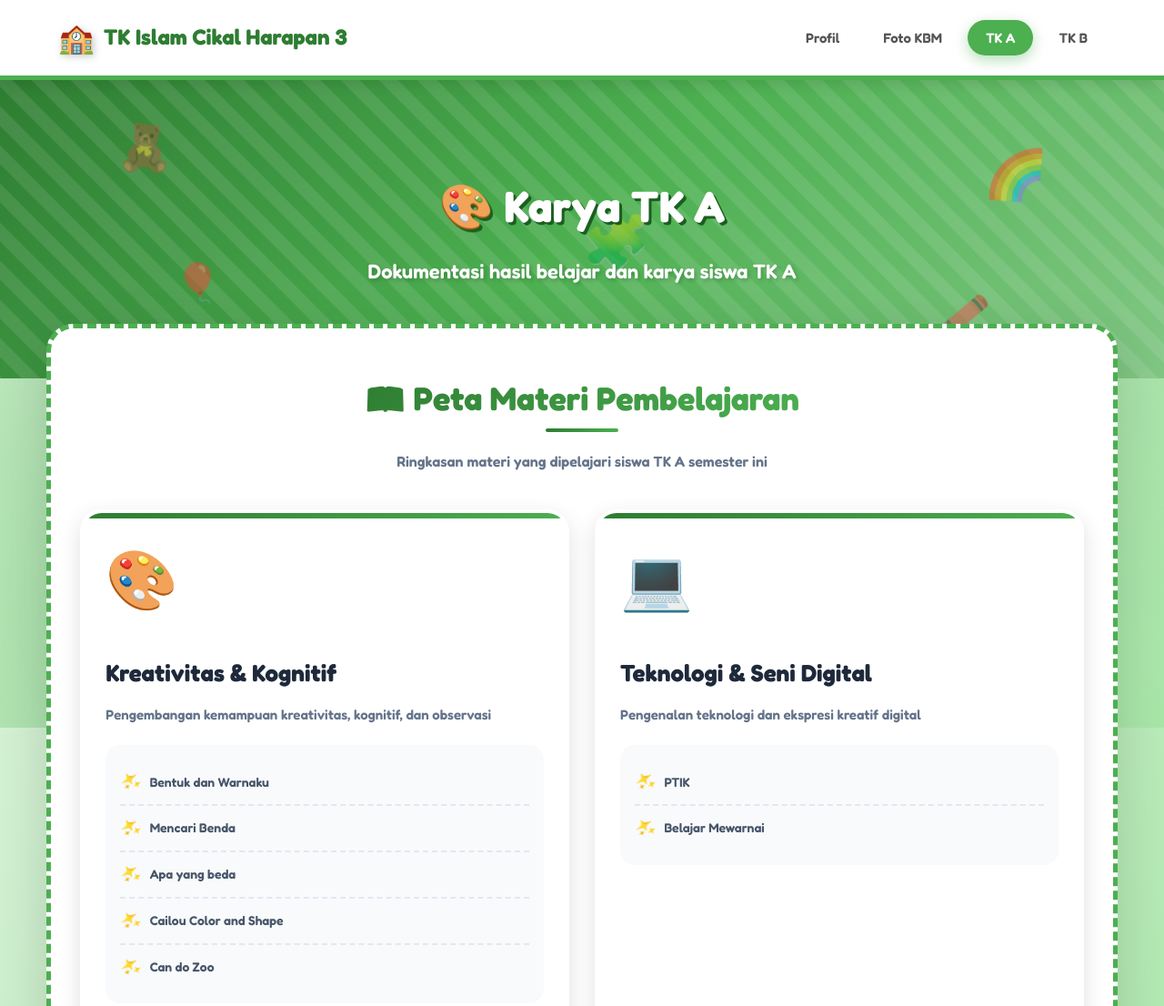
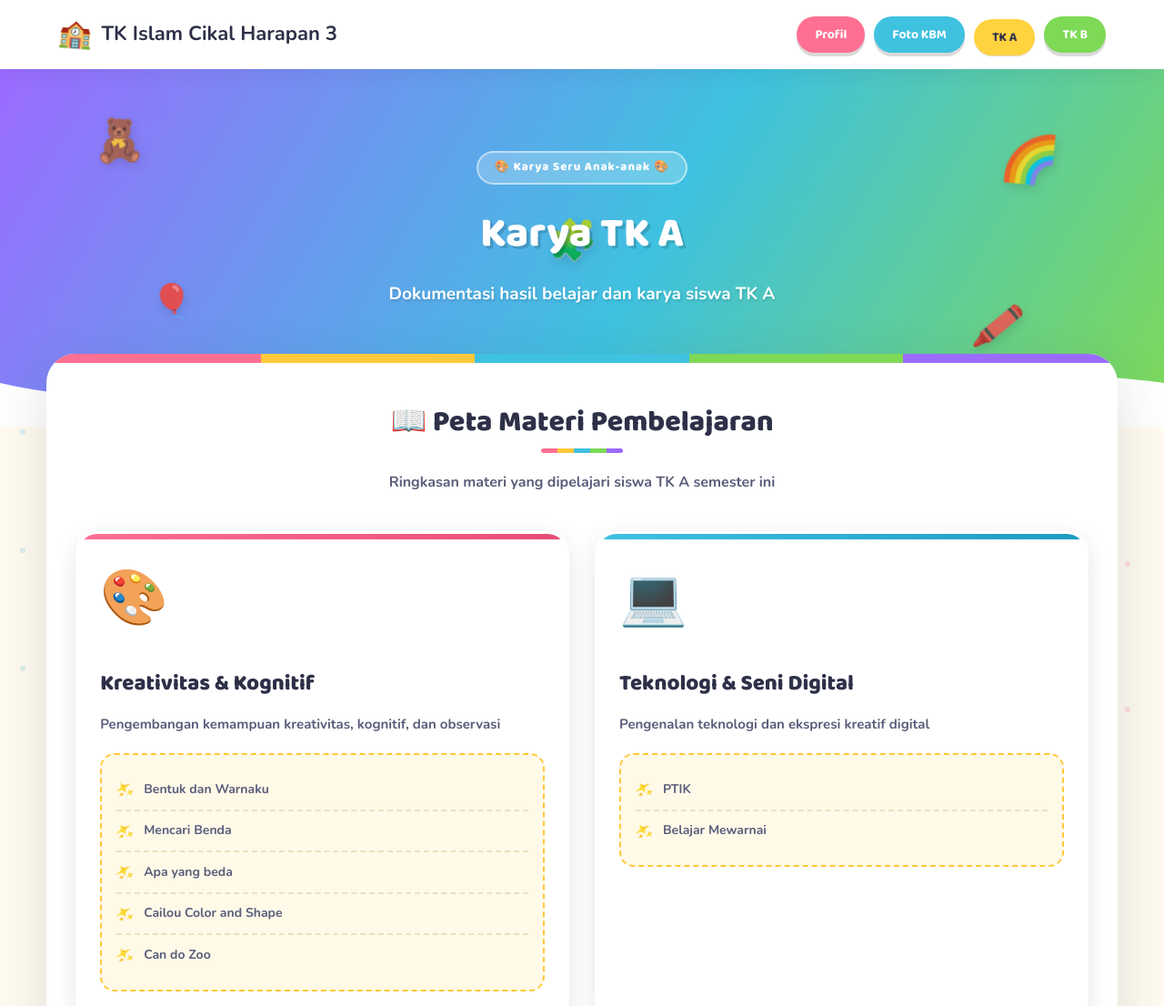
Before and after one commit to galihyogaswara/LaporanTKCikalHarapan3, a plain HTML site: page tka.html in a window 1280 px wide. Shown: the top 1106 px of the page at 91% size. Drawn offline with nearby package versions, Linux system fonts and the light colour scheme.

Commit message:
Update tka.html

```diff
--- a/tka.html
+++ b/tka.html
@@ -6,32 +6,53 @@
   <title>Karya TK A - TK Cikal Harapan 3</title>
   <link rel="preconnect" href="https://fonts.googleapis.com">
   <link rel="preconnect" href="https://fonts.gstatic.com" crossorigin>
-  <link href="https://fonts.googleapis.com/css2?family=Fredoka:wght@400;500;600;700&display=swap" rel="stylesheet">
+  <link href="https://fonts.googleapis.com/css2?family=Baloo+2:wght@500;600;700;800&family=Nunito:wght@400;600;700;800;900&display=swap" rel="stylesheet">
   <style>
-    /* ===== GLOBAL ===== */
-    * {box-sizing:border-box;margin:0;padding:0}
-    body {
-      font-family:'Fredoka', 'Comic Sans MS', 'Segoe UI', Tahoma, Geneva, Verdana, sans-serif;
-      background:linear-gradient(135deg, #d4f1d4 0%, #a8e6a8 100%);
-      background-attachment:fixed;
-      color:#333;
-      line-height:1.6;
-      scroll-behavior:smooth;
-      position:relative;
+    /* ===== TOKENS ===== */
+    :root{
+      --yellow:#FFC93C;
+      --yellow-dark:#F5A623;
+      --blue:#3FC1E0;
+      --blue-dark:#1E9BC2;
+      --pink:#FF6F91;
+      --pink-dark:#E84C77;
+      --green:#7ED957;
+      --green-dark:#4CAF50;
+      --purple:#9B6BFF;
+      --purple-dark:#7A4FE0;
+      --cream:#FFFBF0;
+      --ink:#2D3047;
+      --ink-soft:#5A5D7A;
     }
 
-    /* Floating shapes background */
+    * {box-sizing:border-box;margin:0;padding:0}
+    html{scroll-behavior:smooth}
+    body {
+      font-family:'Nunito', 'Segoe UI', Tahoma, Geneva, Verdana, sans-serif;
+      background:var(--cream);
+      color:var(--ink);
+      line-height:1.6;
+      position:relative;
+      overflow-x:hidden;
+    }
+
+    h1,h2,h3,.brand,.badge,.stat-number{
+      font-family:'Baloo 2','Fredoka','Comic Sans MS',sans-serif;
+    }
+
+    /* confetti dot background */
     body::before {
       content:"";
       position:fixed;
-      top:0;
-      left:0;
-      width:100%;
-      height:100%;
+      inset:0;
       background-image:
-        radial-gradient(circle at 20% 80%, rgba(76, 175, 80, 0.3) 0%, transparent 50%),
-        radial-gradient(circle at 80% 20%, rgba(129, 199, 132, 0.3) 0%, transparent 50%),
-        radial-gradient(circle at 40% 40%, rgba(165, 214, 167, 0.3) 0%, transparent 50%);
+        radial-gradient(circle, var(--yellow) 3px, transparent 3px),
+        radial-gradient(circle, var(--pink) 3px, transparent 3px),
+        radial-gradient(circle, var(--blue) 3px, transparent 3px),
+        radial-gradient(circle, var(--green) 3px, transparent 3px);
+      background-size: 140px 140px, 160px 160px, 130px 130px, 150px 150px;
+      background-position: 0 0, 40px 60px, 90px 20px, 20px 100px;
+      opacity:.18;
       pointer-events:none;
       z-index:0;
     }
@@ -43,8 +64,7 @@
       position:sticky;
       top:0;
       z-index:100;
-      box-shadow:0 4px 15px rgba(0,0,0,.1);
-      border-bottom:5px solid #4CAF50;
+      box-shadow:0 4px 20px rgba(45,48,71,.08);
     }
     .nav-container {
       max-width:1200px;
@@ -52,114 +72,115 @@
       display:flex;
       justify-content:space-between;
       align-items:center;
-      padding:16px 24px;
+      padding:14px 24px;
+      gap:16px;
+      flex-wrap:wrap;
     }
     .nav-brand {
-      font-size:24px;
+      font-size:22px;
       font-weight:700;
-      color:#2E7D32;
+      color:var(--ink);
       display:flex;
       align-items:center;
       gap:10px;
+      white-space:nowrap;
     }
-    .nav-brand::before {
-      content:"🏫";
-      font-size:32px;
-      filter:drop-shadow(2px 2px 4px rgba(0,0,0,0.2));
+    .nav-brand .emoji {
+      font-size:30px;
+      display:inline-block;
+      animation:wiggle 3s ease-in-out infinite;
+    }
+    @keyframes wiggle{
+      0%,100%{transform:rotate(-8deg)}
+      50%{transform:rotate(8deg)}
     }
     nav ul {
       list-style:none;
       display:flex;
-      gap:8px;
+      gap:10px;
+      flex-wrap:wrap;
     }
     nav a {
-      color:#555;
+      color:#fff;
       text-decoration:none;
-      padding:10px 20px;
+      padding:9px 20px;
       border-radius:25px;
-      font-weight:600;
-      font-size:15px;
-      transition:all .3s ease;
-      position:relative;
+      font-weight:700;
+      font-size:14px;
+      font-family:'Baloo 2',sans-serif;
+      transition:all .25s ease;
+      display:inline-block;
+      box-shadow:0 4px 0 rgba(0,0,0,.15);
     }
-    nav a:hover {
-      background:#81C784;
-      color:#fff;
-      transform:translateY(-3px) scale(1.05);
-      box-shadow:0 5px 15px rgba(129, 199, 132, 0.4);
-    }
-    nav a.active {
-      background:#4CAF50;
-      color:#fff;
-      box-shadow:0 5px 15px rgba(76, 175, 80, 0.4);
+    nav li:nth-child(1) a{background:var(--pink)}
+    nav li:nth-child(2) a{background:var(--blue)}
+    nav li:nth-child(3) a{background:var(--yellow); color:var(--ink)}
+    nav li:nth-child(4) a{background:var(--green)}
+    nav a:hover, nav a.active {
+      transform:translateY(3px);
+      box-shadow:0 1px 0 rgba(0,0,0,.15);
+      filter:brightness(1.05);
     }
 
     /* ===== HEADER ===== */
     header {
-      background:linear-gradient(135deg,#2E7D32 0%, #4CAF50 50%, #81C784 100%);
+      background:linear-gradient(120deg, var(--purple) 0%, var(--blue) 55%, var(--green) 100%);
       color:#fff;
-      padding:100px 24px;
+      padding:90px 24px 130px;
       text-align:center;
       position:relative;
       overflow:hidden;
     }
-    header::before {
-      content:"";
-      position:absolute;
-      top:-50%;
-      left:-50%;
-      width:200%;
-      height:200%;
-      background:repeating-linear-gradient(
-        45deg,
-        transparent,
-        transparent 15px,
-        rgba(255,255,255,0.1) 15px,
-        rgba(255,255,255,0.1) 30px
-      );
-      animation:moveStripes 30s linear infinite;
-    }
-    @keyframes moveStripes {
-      0% {transform:translate(0,0)}
-      100% {transform:translate(50px,50px)}
-    }
 
-    /* Floating doodles */
     .doodle {
       position:absolute;
-      font-size:50px;
-      opacity:0.5;
-      animation:float 7s ease-in-out infinite;
+      font-size:46px;
+      opacity:0.85;
+      animation:float 6s ease-in-out infinite;
+      filter:drop-shadow(2px 4px 6px rgba(0,0,0,.15));
     }
-    .doodle:nth-child(1) {top:15%;left:10%;animation-delay:0s;}
-    .doodle:nth-child(2) {top:65%;left:15%;animation-delay:1s;font-size:40px;}
-    .doodle:nth-child(3) {top:25%;right:10%;animation-delay:2s;font-size:55px;}
-    .doodle:nth-child(4) {top:75%;right:15%;animation-delay:1.5s;}
-    .doodle:nth-child(5) {top:45%;left:50%;animation-delay:0.5s;font-size:60px;}
+    .doodle:nth-child(1) {top:12%;left:8%;animation-delay:0s;}
+    .doodle:nth-child(2) {top:62%;left:13%;animation-delay:1s;font-size:36px;}
+    .doodle:nth-child(3) {top:20%;right:9%;animation-delay:2s;font-size:52px;}
+    .doodle:nth-child(4) {top:68%;right:12%;animation-delay:1.5s;}
+    .doodle:nth-child(5) {top:42%;left:47%;animation-delay:0.5s;font-size:44px;}
 
     @keyframes float {
-      0%, 100% {transform:translateY(0px) rotate(-5deg)}
-      50% {transform:translateY(-25px) rotate(5deg)}
+      0%, 100% {transform:translateY(0px) rotate(-6deg)}
+      50% {transform:translateY(-22px) rotate(6deg)}
     }
 
     .header-content {
       position:relative;
-      z-index:1;
+      z-index:2;
       max-width:800px;
       margin:0 auto;
     }
+    .eyebrow{
+      display:inline-block;
+      background:rgba(255,255,255,.22);
+      backdrop-filter:blur(4px);
+      padding:6px 18px;
+      border-radius:20px;
+      font-weight:800;
+      font-family:'Baloo 2',sans-serif;
+      font-size:13px;
+      letter-spacing:1px;
+      margin-bottom:18px;
+      border:2px solid rgba(255,255,255,.5);
+    }
     header h1 {
-      font-size:48px;
-      margin-bottom:16px;
-      font-weight:700;
+      font-size:46px;
+      margin-bottom:14px;
+      font-weight:800;
       color:#fff;
-      text-shadow:3px 3px 0px #1B5E20;
+      text-shadow:3px 3px 0px rgba(0,0,0,.15);
       animation:bounceIn 1s ease;
     }
     header p {
-      font-size:22px;
-      font-weight:600;
-      text-shadow:2px 2px 4px rgba(0,0,0,0.2);
+      font-size:19px;
+      font-weight:700;
+      text-shadow:1px 2px 3px rgba(0,0,0,.15);
       animation:bounceIn 1.2s ease;
     }
 
@@ -170,18 +191,43 @@
       100% {transform:scale(1)}
     }
 
+    .wave{
+      position:absolute;
+      bottom:-2px;
+      left:0;
+      width:100%;
+      line-height:0;
+      z-index:1;
+    }
+    .wave svg{
+      width:100%;
+      height:90px;
+      display:block;
+    }
+
     /* ===== CONTAINER ===== */
     .container {
       width:92%;
       max-width:1200px;
-      margin:-60px auto 40px;
+      margin:-80px auto 40px;
       background:#fff;
-      padding:48px 32px;
-      border-radius:30px;
-      box-shadow:0 20px 60px rgba(0,0,0,.15);
+      padding:0 32px 48px;
+      border-radius:32px;
+      box-shadow:0 20px 60px rgba(45,48,71,.15);
       animation:slideUp 1s ease;
       position:relative;
-      border:5px dashed #4CAF50;
+      z-index:3;
+      overflow:hidden;
+    }
+    .container::before{
+      content:"";
+      display:block;
+      height:10px;
+      margin:0 -32px 40px;
+      background:repeating-linear-gradient(90deg,
+        var(--pink) 0 8%, var(--yellow) 8% 16%, var(--blue) 16% 24%,
+        var(--green) 24% 32%, var(--purple) 32% 40%);
+      background-size:250% 100%;
     }
 
     @keyframes slideUp {
@@ -196,12 +242,9 @@
       position:relative;
     }
     .section-title h2 {
-      font-size:36px;
-      font-weight:900;
-      background:linear-gradient(135deg, #2E7D32 0%, #4CAF50 100%);
-      -webkit-background-clip:text;
-      -webkit-text-fill-color:transparent;
-      background-clip:text;
+      font-size:32px;
+      font-weight:800;
+      color:var(--ink);
       margin-bottom:12px;
       position:relative;
       display:inline-block;
@@ -212,41 +255,43 @@
       bottom:-8px;
       left:50%;
       transform:translateX(-50%);
-      width:80px;
-      height:4px;
-      background:linear-gradient(90deg, #2E7D32, #4CAF50);
-      border-radius:2px;
+      width:90px;
+      height:5px;
+      border-radius:3px;
+      background:repeating-linear-gradient(90deg,
+        var(--pink) 0 20%, var(--yellow) 20% 40%, var(--blue) 40% 60%,
+        var(--green) 60% 80%, var(--purple) 80% 100%);
     }
     .section-title p {
-      color:#64748b;
+      color:var(--ink-soft);
       font-size:16px;
       max-width:600px;
       margin:16px auto 0;
-      font-weight:600;
+      font-weight:700;
     }
 
     /* ===== PETA MATERI ===== */
     .materi-section {
-      margin-bottom:60px;
+      margin-bottom:56px;
     }
 
     .materi-grid {
       display:grid;
       grid-template-columns:repeat(auto-fit, minmax(280px, 1fr));
       gap:28px;
-      margin-top:40px;
+      margin-top:36px;
     }
 
     .materi-card {
       background:#fff;
       border-radius:24px;
       padding:32px 24px;
-      box-shadow:0 8px 24px rgba(0,0,0,.12);
+      box-shadow:0 8px 24px rgba(45,48,71,.12);
       transition:all .4s cubic-bezier(0.68, -0.55, 0.265, 1.55);
       animation:popIn 0.8s ease;
       position:relative;
       overflow:hidden;
-      border:4px solid transparent;
+      border:3px solid transparent;
     }
 
     .materi-card::before {
@@ -256,31 +301,27 @@
       left:0;
       right:0;
       height:6px;
-      background:linear-gradient(90deg, #2E7D32, #4CAF50);
     }
-
-    .materi-card:nth-child(1) {
-      animation-delay:0.1s;
-    }
-
-    .materi-card:nth-child(2) {
-      animation-delay:0.2s;
-    }
+    .materi-card:nth-child(1)::before{background:linear-gradient(90deg, var(--pink), var(--pink-dark));}
+    .materi-card:nth-child(2)::before{background:linear-gradient(90deg, var(--blue), var(--blue-dark));}
+    .materi-card:nth-child(1) {animation-delay:0.1s;}
+    .materi-card:nth-child(2) {animation-delay:0.2s;}
 
     @keyframes popIn {
       0% {opacity:0;transform:scale(0.8) rotate(-5deg)}
       100% {opacity:1;transform:scale(1) rotate(0deg)}
     }
 
+    .materi-card:nth-child(1):hover{border-color:var(--pink)}
+    .materi-card:nth-child(2):hover{border-color:var(--blue)}
     .materi-card:hover {
       transform:translateY(-12px) rotate(2deg);
-      box-shadow:0 16px 40px rgba(76, 175, 80, 0.3);
-      border-color:#4CAF50;
+      box-shadow:0 16px 40px rgba(45,48,71,.2);
     }
 
     .materi-icon {
-      font-size:64px;
-      margin-bottom:20px;
+      font-size:60px;
+      margin-bottom:18px;
       display:block;
       animation:bounce 2s ease infinite;
     }
@@ -291,37 +332,38 @@
     }
 
     .materi-card h3 {
-      font-size:26px;
+      font-size:24px;
       margin-bottom:12px;
-      font-weight:900;
-      color:#1e293b;
+      font-weight:800;
+      color:var(--ink);
     }
 
     .materi-card p {
       font-size:15px;
       line-height:1.8;
-      color:#64748b;
-      margin-bottom:20px;
-      font-weight:600;
+      color:var(--ink-soft);
+      margin-bottom:18px;
+      font-weight:700;
     }
 
     .materi-topics {
       list-style:none;
-      margin-top:20px;
-      background:#f8fafc;
+      margin-top:18px;
+      background:#FFF9E8;
       padding:16px;
       border-radius:16px;
+      border:2px dashed var(--yellow);
     }
 
     .materi-topics li {
-      padding:10px 0;
-      border-bottom:2px dashed #e2e8f0;
+      padding:9px 0;
+      border-bottom:2px dashed #eee0bd;
       font-size:14px;
       display:flex;
       align-items:center;
       gap:10px;
-      color:#475569;
-      font-weight:600;
+      color:var(--ink-soft);
+      font-weight:700;
       transition:all .3s;
     }
 
@@ -331,12 +373,12 @@
 
     .materi-topics li:hover {
       padding-left:8px;
-      color:#2E7D32;
+      color:var(--pink-dark);
     }
 
     .materi-topics li::before {
       content:"✨";
-      font-size:18px;
+      font-size:16px;
       animation:spin 3s linear infinite;
     }
 
@@ -347,9 +389,9 @@
 
     /* ===== GALLERY KARYA ===== */
     .karya-section {
-      margin-top:60px;
+      margin-top:56px;
       padding-top:40px;
-      border-top:4px dashed #e2e8f0;
+      border-top:4px dashed #EFEAD6;
     }
 
     .gallery-grid {
@@ -363,12 +405,12 @@
       background:#fff;
       border-radius:20px;
       overflow:hidden;
-      box-shadow:0 8px 24px rgba(0,0,0,.12);
+      box-shadow:0 8px 24px rgba(45,48,71,.12);
       transition:all .4s cubic-bezier(0.68, -0.55, 0.265, 1.55);
       cursor:pointer;
       animation:popIn 0.8s ease forwards;
       position:relative;
-      border:4px solid transparent;
+      border:3px solid transparent;
       opacity:0; /* Start hidden for animation */
     }
 
@@ -379,13 +421,18 @@
       left:0;
       right:0;
       height:6px;
-      background:linear-gradient(90deg, #2E7D32, #4CAF50);
+      z-index:2;
     }
+    .gallery-item:nth-child(5n+1)::before{background:linear-gradient(90deg, var(--pink), var(--pink-dark));}
+    .gallery-item:nth-child(5n+2)::before{background:linear-gradient(90deg, var(--yellow), var(--yellow-dark));}
+    .gallery-item:nth-child(5n+3)::before{background:linear-gradient(90deg, var(--blue), var(--blue-dark));}
+    .gallery-item:nth-child(5n+4)::before{background:linear-gradient(90deg, var(--green), var(--green-dark));}
+    .gallery-item:nth-child(5n+5)::before{background:linear-gradient(90deg, var(--purple), var(--purple-dark));}
 
     .gallery-item:hover {
       transform:translateY(-12px) rotate(-2deg);
-      box-shadow:0 16px 40px rgba(76, 175, 80, 0.3);
-      border-color:#4CAF50;
+      box-shadow:0 16px 40px rgba(45,48,71,.2);
+      border-color:var(--blue);
     }
 
     .gallery-item img {
@@ -407,27 +454,28 @@
 
     .gallery-caption h3 {
       font-size:18px;
-      color:#1e293b;
+      color:var(--ink);
       margin-bottom:8px;
-      font-weight:700;
+      font-weight:800;
     }
 
     .gallery-caption p {
       font-size:14px;
-      color:#64748b;
+      color:var(--ink-soft);
       line-height:1.6;
-      font-weight:600;
+      font-weight:700;
     }
 
     .gallery-tag {
       display:inline-block;
-      background:#C8E6C9;
-      color:#1B5E20;
+      background:var(--green);
+      color:#fff;
       padding:6px 14px;
       border-radius:16px;
       font-size:12px;
-      font-weight:700;
+      font-weight:800;
       margin-top:10px;
+      font-family:'Baloo 2',sans-serif;
     }
 
     /* Empty State */
@@ -435,9 +483,9 @@
       grid-column:1 / -1;
       text-align:center;
       padding:80px 20px;
-      background:linear-gradient(135deg, #f1f8e9 0%, #dcedc8 100%);
+      background:#FFF9E8;
       border-radius:24px;
-      border:4px dashed #4CAF50;
+      border:3px dashed var(--yellow);
       animation:pulse 2s ease infinite;
     }
 
@@ -460,15 +508,15 @@
 
     .empty-state h3 {
       font-size:24px;
-      color:#2E7D32;
+      color:var(--ink);
       margin-bottom:12px;
-      font-weight:900;
+      font-weight:800;
     }
 
     .empty-state p {
       font-size:16px;
-      color:#558B2F;
-      font-weight:600;
+      color:var(--ink-soft);
+      font-weight:700;
     }
 
     /* ===== LIGHTBOX ===== */
@@ -479,7 +527,7 @@
       left:0;
       width:100%;
       height:100%;
-      background:rgba(0,0,0,.9);
+      background:rgba(45,48,71,.9);
       z-index:1000;
       align-items:center;
       justify-content:center;
@@ -500,8 +548,9 @@
     .lightbox-content img {
       max-width:100%;
       max-height:90vh;
-      border-radius:8px;
+      border-radius:16px;
       box-shadow:0 20px 60px rgba(0,0,0,.5);
+      border:6px solid #fff;
     }
 
     .lightbox-close {
@@ -509,20 +558,20 @@
       top:20px;
       right:20px;
       color:#fff;
-      font-size:40px;
+      font-size:36px;
       cursor:pointer;
       width:50px;
       height:50px;
       display:flex;
       align-items:center;
       justify-content:center;
-      background:rgba(0,0,0,.5);
+      background:var(--pink);
       border-radius:50%;
       transition:all .2s;
+      box-shadow:0 4px 0 var(--pink-dark);
     }
 
     .lightbox-close:hover {
-      background:rgba(255,255,255,.2);
       transform:rotate(90deg);
     }
 
@@ -538,26 +587,27 @@
 
     /* ===== FOOTER ===== */
     footer {
-      background:#1B5E20;
-      color:#ddd;
+      background:var(--ink);
+      color:#c9cae0;
       text-align:center;
       padding:40px 24px;
-      margin-top:60px;
+      margin-top:50px;
       font-size:14px;
       position:relative;
       overflow:hidden;
     }
-
     footer::before {
       content:"";
       position:absolute;
       top:0;
       left:0;
       right:0;
-      height:5px;
-      background:linear-gradient(90deg, #2E7D32, #4CAF50, #81C784, #A5D6A7);
+      height:6px;
+      background:repeating-linear-gradient(90deg,
+        var(--pink) 0 8%, var(--yellow) 8% 16%, var(--blue) 16% 24%,
+        var(--green) 24% 32%, var(--purple) 32% 40%);
+      background-size:250% 100%;
     }
-
     .footer-content {
       max-width:1000px;
       margin:0 auto;
@@ -565,46 +615,51 @@
       z-index:1;
     }
     .footer-text {
-      margin-bottom:12px;
-      font-weight:600;
+      margin-bottom:10px;
+      font-weight:700;
       font-size:16px;
+      color:#fff;
+      font-family:'Baloo 2',sans-serif;
     }
     .footer-links {
       display:flex;
       justify-content:center;
-      gap:24px;
-      margin-top:20px;
+      gap:16px;
+      margin-top:18px;
+      flex-wrap:wrap;
     }
     .footer-links a {
-      color:#aaa;
+      color:#c9cae0;
       text-decoration:none;
-      transition:.3s;
-      font-weight:600;
-      padding:8px 16px;
-      border-radius:12px;
+      transition:.25s;
+      font-weight:700;
+      padding:8px 18px;
+      border-radius:14px;
+      font-family:'Baloo 2',sans-serif;
+      font-size:13px;
     }
     .footer-links a:hover {
-      color:#fff;
-      background:#4CAF50;
+      color:var(--ink);
+      background:var(--yellow);
       transform:translateY(-2px);
     }
 
     /* ===== RESPONSIVE ===== */
     @media(max-width:768px){
-      body {
-        font-family:'Fredoka', 'Comic Sans MS', 'Segoe UI', Tahoma, Geneva, Verdana, sans-serif;
-      }
-      header h1 {font-size:36px}
-      header p {font-size:16px}
-      .nav-container {flex-direction:column;gap:16px;padding:16px}
+      header {padding:64px 20px 110px;}
+      header h1 {font-size:30px}
+      header p {font-size:15px}
+      .nav-container {flex-direction:column;gap:12px;padding:14px}
       nav ul {flex-wrap:wrap;justify-content:center}
-      .container {margin-top:-40px;padding:32px 20px;border-width:3px}
-      .section-title h2 {font-size:28px}
+      .container {margin-top:-70px;padding:0 20px 32px}
+      .container::before{margin:0 -20px 32px}
+      .section-title h2 {font-size:26px}
       .materi-grid {grid-template-columns:1fr}
       .materi-card {padding:24px 20px}
-      .materi-icon {font-size:52px}
+      .materi-icon {font-size:48px}
       .gallery-grid {grid-template-columns:1fr}
-      .doodle {font-size:35px !important}
+      .doodle {font-size:30px !important}
+      .wave svg{height:60px}
     }
   </style>
 </head>
@@ -612,7 +667,7 @@
 
   <nav>
     <div class="nav-container">
-      <div class="nav-brand">TK Islam Cikal Harapan 3</div>
+      <div class="nav-brand"><span class="emoji">🏫</span>TK Islam Cikal Harapan 3</div>
       <ul>
         <li><a href="index.html">Profil</a></li>
         <li><a href="foto_kbm.html">Foto KBM</a></li>
@@ -629,8 +684,14 @@
     <span class="doodle">🖍️</span>
     <span class="doodle">🧩</span>
     <div class="header-content">
-      <h1>🎨 Karya TK A</h1>
+      <span class="eyebrow">🎨 Karya Seru Anak-anak 🎨</span>
+      <h1>Karya TK A</h1>
       <p>Dokumentasi hasil belajar dan karya siswa TK A</p>
+    </div>
+    <div class="wave">
+      <svg viewBox="0 0 1200 90" preserveAspectRatio="none">
+        <path d="M0,40 C200,90 400,0 600,40 C800,80 1000,10 1200,40 L1200,90 L0,90 Z" fill="#ffffff"/>
+      </svg>
     </div>
   </header>
 
@@ -761,10 +822,8 @@
 
   <footer>
     <div class="footer-content">
-      <div class="footer-text">
-        <strong>© 2025 TK Islam Cikal Harapan 3</strong>
-      </div>
-      <div style="opacity:.8;margin-top:8px;font-size:13px;font-weight:500">
+      <div class="footer-text">© 2025 TK Islam Cikal Harapan 3</div>
+      <div style="opacity:.8;margin-top:6px;font-size:13px;font-weight:600">
         Dibuat dengan penuh kasih untuk anak-anak Indonesia 🎓
       </div>
       <div class="footer-links">
```
